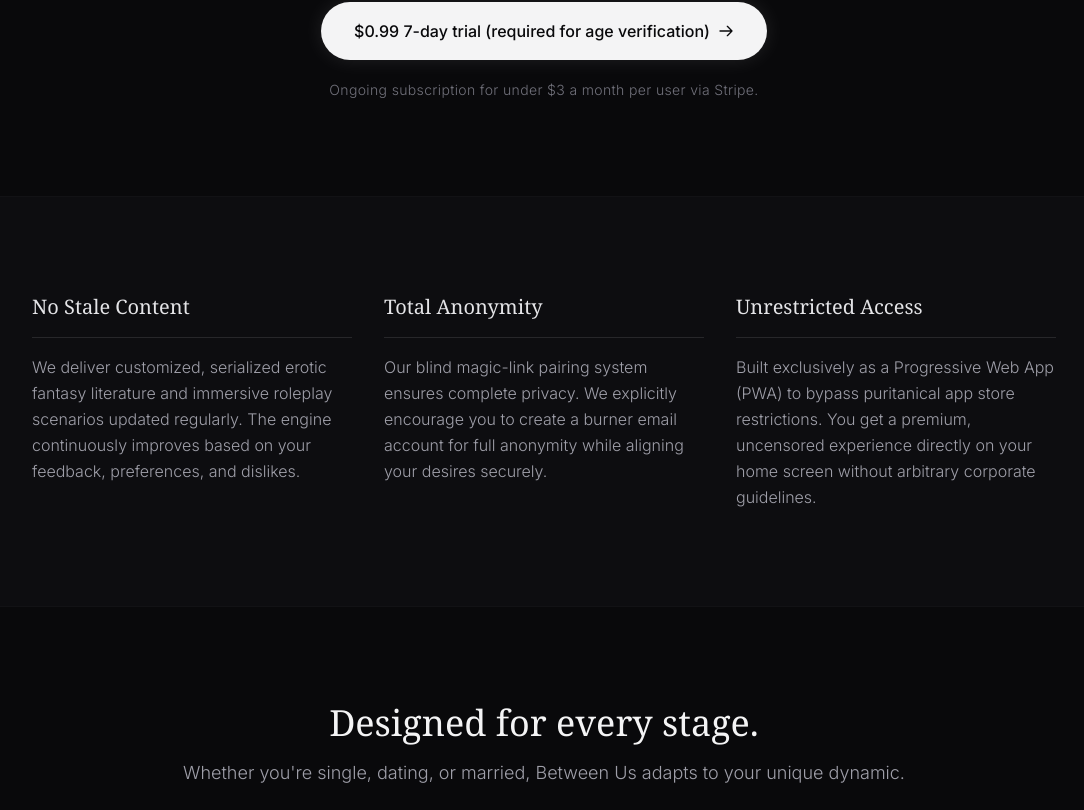
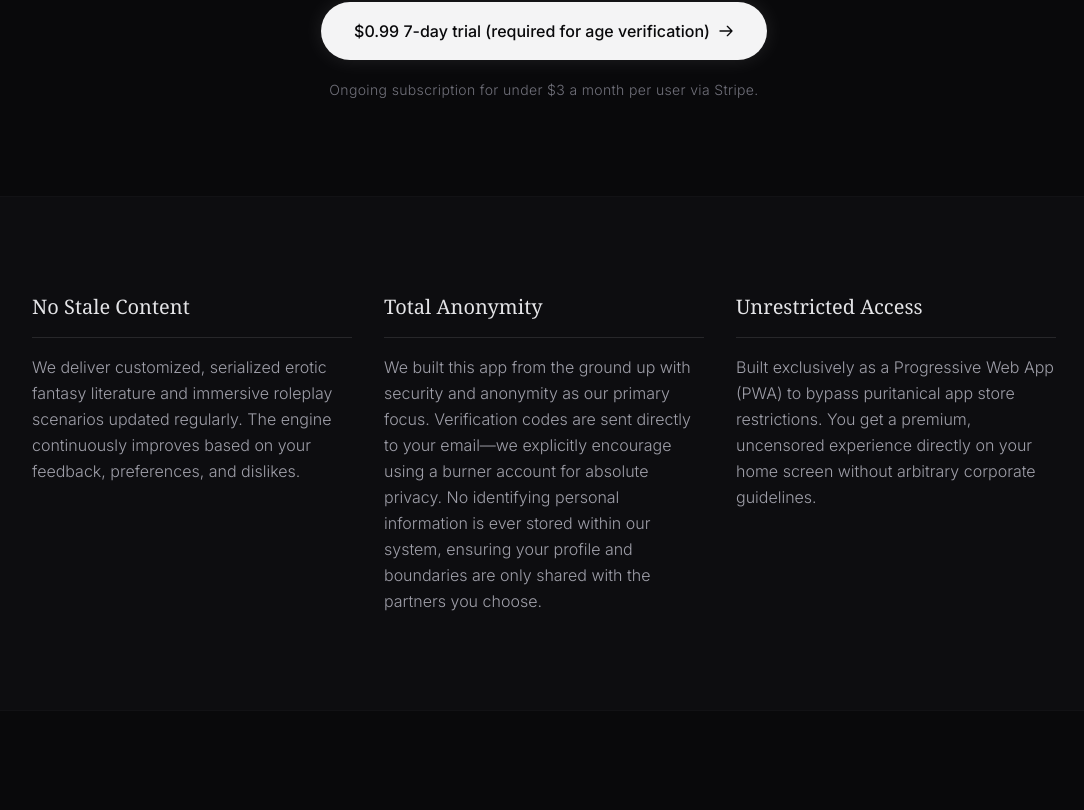
Before and after one commit to jdavis641/between-us, a Next.js app: page / in a window 1280 px wide. Shown: the part 543-1353 px from the top of the page, without its empty margins (96-1180 px from the left). Built offline with nearby package versions, Linux system fonts and the light colour scheme.

Commit message:
Update Total Anonymity copy

```diff
--- a/app/page.tsx
+++ b/app/page.tsx
@@ -56,7 +56,7 @@ export default function LandingPage() {
           <div className="flex flex-col gap-4">
             <h3 className="text-xl font-serif font-medium text-zinc-200 border-b border-zinc-800 pb-4">Total Anonymity</h3>
             <p className="text-zinc-400 leading-relaxed font-light">
-              Our blind magic-link pairing system ensures complete privacy. We explicitly encourage you to create a burner email account for full anonymity while aligning your desires securely.
+              We built this app from the ground up with security and anonymity as our primary focus. Verification codes are sent directly to your email—we explicitly encourage using a burner account for absolute privacy. No identifying personal information is ever stored within our system, ensuring your profile and boundaries are only shared with the partners you choose.
             </p>
           </div>
 
```
